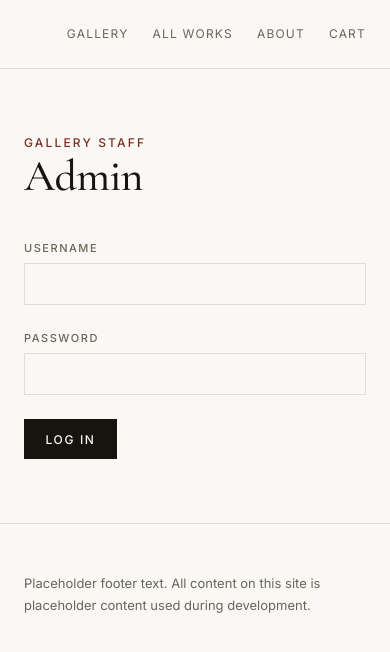
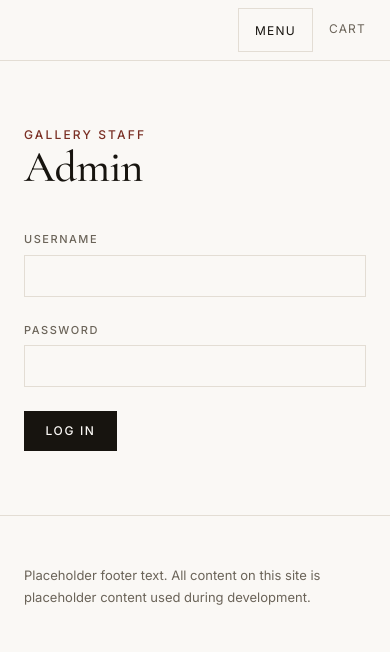
Before and after one commit to ariavedikian/art-gallery, a Python web app: template templates/admin/login.html in a window 390 px wide. Shown: the top 652 px of the page. Run offline with Jinja, Linux system fonts and the light colour scheme; the template is opened without the code that fills it, so the values that code supplies are empty.

Commit message:
Stage 18 part 1: a phone menu, and a breakpoint measured from the content
Stage 18 began with a measured audit of every page, public and admin, at
320-1440px. Public pages never scrolled sideways; the header was the big
problem (145-173px tall on a phone, three rows of 18px-tall links). This
part fixes the header; part 2 takes the rest of the audit.

- below 64em the header is one row: wordmark, Menu, Cart with its count.
  The links open underneath, 48px tall. 62px closed, from 145-173px
- 64em is where the header's content stops fitting (about 965px, measured),
  not a device size. It also closes a two-row gap at 800-1000px that the
  old 800px breakpoint missed. em, so enlarged text gets the menu sooner
- nav.js switches the menu on by adding site-header--menu; only then does
  the CSS show the button and fold the links. With JS off or failing, every
  link stays visible (40px tall) and there is no dead button
- the state is the button's aria-expanded, read by the CSS and announced by
  screen readers; nothing keeps a copy. Escape closes it and returns focus,
  only while focus is in the header (the lightbox uses Escape too)
- DOM order is focus order: the button sits straight before the nav, the
  cart after it, so Tab matches what is on screen at every width

tests/test_navigation.py: 11 checks, including that only the JS-on rule may
set the button's display. A shared 44px rule once did, showing a dead
button with JS off; the check fails against that version.

Co-Authored-By: Claude Opus 5.5 <noreply@anthropic.com>

```diff
--- a/static/css/style.css
+++ b/static/css/style.css
@@ -74,7 +74,8 @@ a { color: inherit; }
 /* A single visible focus style for every keyboard-focusable element.
    Never remove focus outlines without replacing them. */
 a:focus-visible,
-.button:focus-visible {
+.button:focus-visible,
+.menu-toggle:focus-visible {
   outline: 2px solid var(--accent);
   outline-offset: 3px;
 }
@@ -189,18 +190,19 @@ a:focus-visible,
   background: var(--paper);
 }
 
-/* Flexbox: lay children out in a row. Perfect for a nav bar — a handful of
-   items sized by their content, pushed apart. */
+/* Flexbox: lay children out in a row. Perfect for a nav bar -- a handful of
+   items sized by their content. The wordmark's auto margin soaks up the
+   spare room, pushing the nav and the cart to the right. */
 .site-header__inner {
   display: flex;
   align-items: center;
-  justify-content: space-between;
-  gap: var(--space-4);
+  flex-wrap: wrap;
+  gap: var(--space-2) var(--space-3);
   padding-block: var(--space-3);
-  flex-wrap: wrap;
 }
 
 .wordmark {
+  margin-right: auto;
   font-family: var(--font-display);
   font-size: 1.125rem;
   font-weight: 600;
@@ -211,16 +213,24 @@ a:focus-visible,
 
 .wordmark--small { font-size: 0.9375rem; }
 
-.nav {
-  display: flex;
-  flex-wrap: wrap;
-  gap: var(--space-1) var(--space-3);
+/* The nav links, the cart link and the menu button share one voice: small,
+   tracked capitals. */
+.nav,
+.cart-link,
+.menu-toggle {
   font-size: 0.75rem;
   letter-spacing: 0.1em;
   text-transform: uppercase;
 }
 
-.nav a {
+.nav {
+  display: flex;
+  flex-wrap: wrap;
+  gap: var(--space-1) var(--space-3);
+}
+
+.nav a,
+.cart-link {
   text-decoration: none;
   color: var(--ink-soft);
   padding-bottom: 2px;
@@ -243,9 +253,108 @@ a:focus-visible,
 }
 
 .nav a:hover,
-.nav a[aria-current="page"] {
+.nav a[aria-current="page"],
+.cart-link:hover,
+.cart-link[aria-current="page"] {
   color: var(--ink);
   border-bottom-color: var(--ink);
+}
+
+/* Only exists for small screens, and only once nav.js has run. */
+.menu-toggle { display: none; }
+
+/* --- 5b. Small-screen header -----------------------------------------------
+   Below 64em the full row no longer fits: the wordmark and seven links need
+   about 965px (measured). So the breakpoint comes from the CONTENT, not from
+   a list of phone and tablet sizes -- a design breaks where its content
+   stops fitting, whatever device that happens on.
+
+   In em rather than px: if someone sets their browser's text size larger,
+   the links grow and need more room, and 64em grows with them. 64em of
+   the default 16px is 1024px. (width < 64em) is the newer range syntax for
+   max-width, without the off-by-one of max-width: 1023px. */
+
+@media (width < 64em) {
+  .site-header__inner {
+    gap: var(--space-1) var(--space-2);
+    padding-block: var(--space-1);
+  }
+
+  /* On a phone the name may take two lines rather than push the buttons
+     off the row. min-width: 0 lets a flex item shrink below its text. */
+  .wordmark {
+    flex: 1 1 0;
+    min-width: 0;
+    line-height: 1.25;
+  }
+
+  /* The nav takes a row of its own, under the name, Menu and Cart.
+     order moves it to the end of the row; DOM order is unchanged, so Tab
+     still goes from the Menu button straight into the links it opened. */
+  .site-nav {
+    order: 1;
+    flex-basis: 100%;
+  }
+
+  /* At least 44px tall: a fingertip, not a mouse pointer. */
+  .cart-link {
+    display: inline-flex;
+    align-items: center;
+    gap: 0.4em;
+    min-height: 44px;
+    border-bottom: 0;
+  }
+
+  /* With JavaScript off the links stay visible, wrapped, but each gets
+     enough height to tap. */
+  .nav a {
+    display: inline-block;
+    padding-block: 0.6rem;
+  }
+
+  /* --- With nav.js running: a real menu --- */
+
+  /* The ONLY rule that sets the button's display. Had the shared 44px rule
+     above set it too, it would out-rank .menu-toggle { display: none } (same
+     specificity, later in the file) and show a dead button with JS off. */
+  .site-header--menu .menu-toggle {
+    display: inline-flex;
+    align-items: center;
+    min-height: 44px;
+    padding-inline: var(--space-2);
+    border: 1px solid var(--line);
+    background: none;
+    color: var(--ink);
+    font-family: inherit;
+    cursor: pointer;
+  }
+
+  .site-header--menu .menu-toggle[aria-expanded="true"] { border-color: var(--ink); }
+
+  /* The rule that opens and closes the menu. It READS the button's
+     aria-expanded, so what a screen reader announces and what the eye sees
+     cannot disagree. ~ means "a later sibling": the nav after the button. */
+  .site-header--menu .menu-toggle[aria-expanded="false"] ~ .site-nav { display: none; }
+
+  .site-header--menu .nav {
+    flex-direction: column;
+    gap: 0;
+    padding-bottom: var(--space-2);
+    font-size: 0.8125rem;
+  }
+
+  .site-header--menu .nav li + li { border-top: 1px solid var(--line); }
+
+  .site-header--menu .nav a {
+    display: block;
+    padding-block: 0.8rem;
+    border-bottom: 0;
+  }
+
+  .site-header--menu .nav a[aria-current="page"] {
+    text-decoration: underline;
+    text-underline-offset: 0.4em;
+  }
 }
 
 /* --- 6. Hero ---------------------------------------------------------------- */
@@ -1182,8 +1291,6 @@ th.admin-table__number { text-align: right; }
 
   .spotlight__figure { padding: var(--space-3); }
 
-  .site-header__inner { gap: var(--space-2); }
-
   .checkout,
   .order {
     grid-template-columns: 1fr;
--- /dev/null
+++ b/static/js/nav.js
@@ -0,0 +1,56 @@
+/*
+  The phone menu
+  ==============
+
+  Without this file, a small screen shows every nav link, wrapped onto as
+  many rows as they need. Nothing is hidden, so nothing needs a button.
+
+  With this file, the header gets the class site-header--menu. Only then does
+  the CSS show the Menu button and fold the links away behind it. That order
+  matters: if this script failed to load, a CSS rule that hid the links on
+  its own would leave a visitor with no navigation and a button that does
+  nothing. The script switches the menu on, so the menu can only exist when
+  the script that runs it does.
+
+  The state lives in ONE place, the button's aria-expanded attribute. This
+  script flips it; the CSS reads it to hide or show the nav; a screen reader
+  reads it to say "collapsed" or "expanded". None of them keeps a copy.
+
+  Above the 64em breakpoint the CSS ignores all of this and shows the full
+  row, whatever aria-expanded says.
+*/
+
+(function () {
+  "use strict";
+
+  var header = document.querySelector(".site-header");
+  var toggle = header && header.querySelector(".menu-toggle");
+  var nav = toggle && document.getElementById(toggle.getAttribute("aria-controls"));
+  if (!nav) {
+    return;
+  }
+
+  header.classList.add("site-header--menu");
+
+  function isOpen() {
+    return toggle.getAttribute("aria-expanded") === "true";
+  }
+
+  function setOpen(open) {
+    toggle.setAttribute("aria-expanded", String(open));
+  }
+
+  toggle.addEventListener("click", function () {
+    setOpen(!isOpen());
+  });
+
+  // Escape closes the menu and puts focus back on the button, the way a
+  // dialog behaves. Only while focus is in the header: the lightbox uses
+  // Escape too, and that press is not meant for the menu.
+  document.addEventListener("keydown", function (event) {
+    if (event.key === "Escape" && isOpen() && header.contains(document.activeElement)) {
+      setOpen(false);
+      toggle.focus();
+    }
+  });
+})();
--- a/templates/base.html
+++ b/templates/base.html
@@ -33,6 +33,7 @@
   <script src="{{ url_for('static', filename='js/lightbox.js') }}" defer></script>
   <script src="{{ url_for('static', filename='js/filter.js') }}" defer></script>
   <script src="{{ url_for('static', filename='js/cart.js') }}" defer></script>
+  <script src="{{ url_for('static', filename='js/nav.js') }}" defer></script>
 </head>
 <body>
 
@@ -60,7 +61,20 @@
     <div class="container site-header__inner">
       <a class="wordmark" href="{{ url_for('home') }}">{{ gallery_name }}</a>
 
-      <nav aria-label="Main">
+      {# The phone menu button. Hidden by CSS until static/js/nav.js has run
+         and marked the header as having a working menu -- so with
+         JavaScript off there is no dead button, and the links simply show.
+
+         aria-expanded is the menu's whole state, in one place: the script
+         flips it, screen readers announce it ("Menu, collapsed"), and the
+         CSS hides or shows the nav by reading it. The label stays "Menu"
+         either way; aria-expanded already says open or closed.
+
+         The button comes straight before the nav it controls, so pressing
+         Tab after opening it lands on the first link. #}
+      <button class="menu-toggle" type="button" aria-expanded="false" aria-controls="site-nav">Menu</button>
+
+      <nav class="site-nav" id="site-nav" aria-label="Main">
         <ul class="nav">
           {# nav_artists and gallery_name come from the context processor in
              app.py, so they exist on every page without each route passing them.
@@ -90,8 +104,13 @@
             <li><a href="{{ orders_url }}"
                    {%- if request.path == orders_url %} aria-current="page"{% endif %}>Orders</a></li>
           {% endif %}
+        </ul>
+      </nav>
 
-          {# cart_count comes from the context processor, like the nav artists,
+      {# Outside the menu, so the count is visible on a phone without opening
+         it. On a wide screen it sits at the end of the row, after the nav.
+
+         cart_count comes from the context processor, like the nav artists,
          so the number is right on every page without any route passing it.
 
          The badge is ALWAYS in the page, hidden when the count is zero,
@@ -100,15 +119,13 @@
          was never rendered, which is exactly what the first item added
          to an empty cart would hit. id= gives the script a direct handle. #}
       {% set cart_url = url_for('cart') %}
-          <li><a href="{{ cart_url }}"
+      <a class="cart-link" href="{{ cart_url }}"
          {%- if request.path == cart_url %} aria-current="page"{% endif %}>Cart
         <span class="nav__count" id="cart-count"
               {%- if not cart_count %} hidden{% endif %}>{{ cart_count }}</span>
         <span class="visually-hidden" id="cart-count-label">
           {%- if cart_count %} ({{ cart_count }} {{ "item" if cart_count == 1 else "items" }}){% endif -%}
-              </span></a></li>
-        </ul>
-      </nav>
+        </span></a>
     </div>
   </header>
 
```
Also changed, not shown: CLAUDE.md (+33 -3 lines), tests/test_navigation.py (added, +89 -0 lines). Lines whose indentation alone changed are shown as unchanged.
